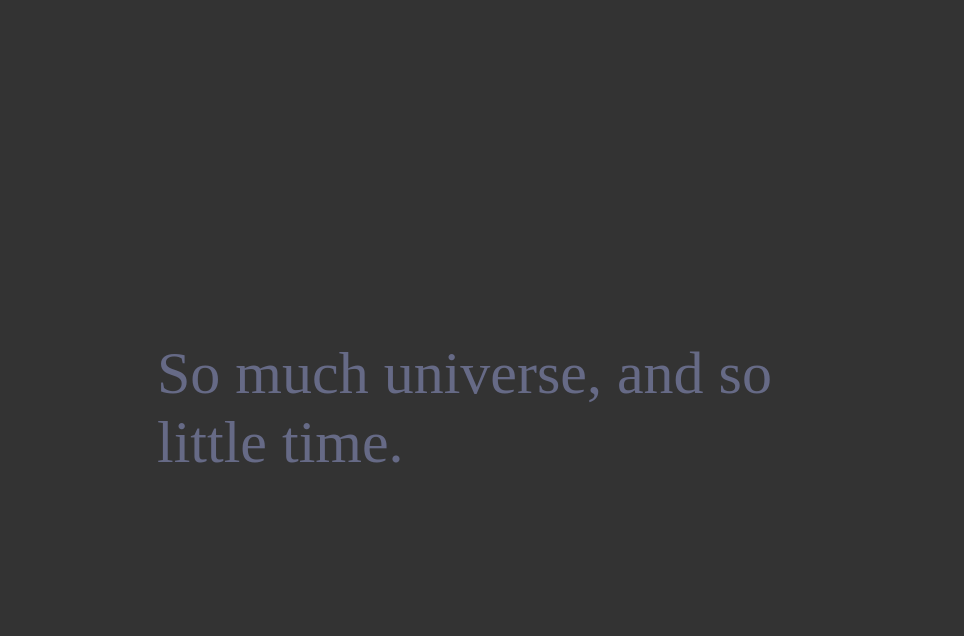
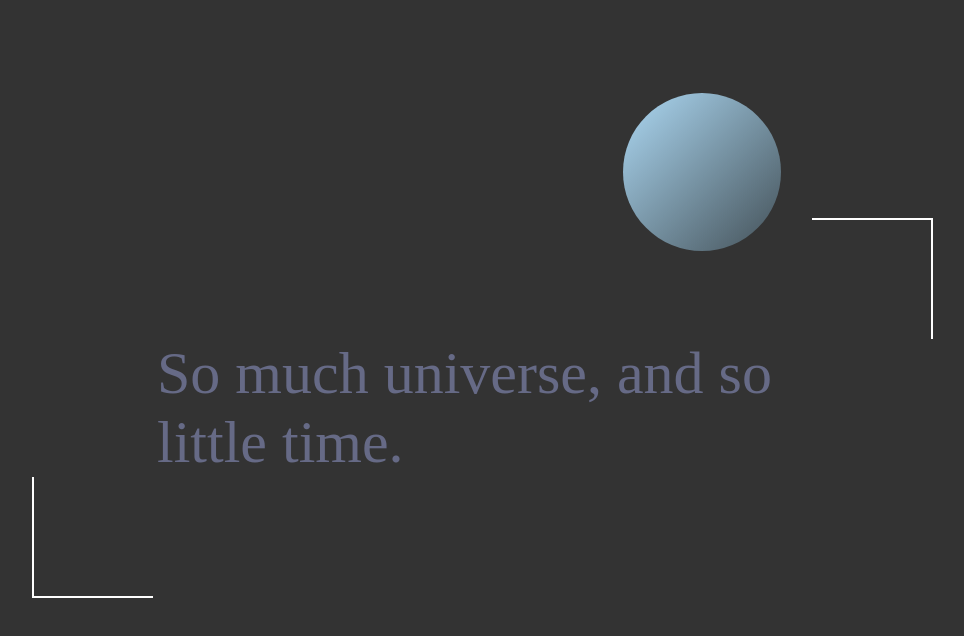
Before and after one commit to Teaah/quoteframe, a plain HTML site: page index.html in a window 1280 px wide. Shown: the whole page, without its empty margins (179-1143 px from the left). Drawn offline with Linux system fonts and the light colour scheme.

Commit message:
added base features

```diff
--- a/index.html
+++ b/index.html
@@ -3,10 +3,16 @@
     <link rel="stylesheet" type="text/css" href="styles.css">
 </head>
 <body>
+    <div class="star"></div>
+    <div class="planet"></div>
+
+    <div class="shapetr"></div>
     <div class="quote">
         <span>
         So much universe, and so little time.
     </span>
     </div>
+    <div class="shapebl"></div>
+
 </body>
 </html>
--- a/styles.css
+++ b/styles.css
@@ -6,4 +6,37 @@ body {
     left:50%;
     position: absolute;
     transform: translate(-50%, -50%);
+    display:inline-block;
 }
+
+
+
+.shapetr{
+
+    width: 119px;
+    height: 119px;
+    border-top: 2px solid white;
+    border-right: 2px solid white;
+    margin-left: 105%;
+}
+
+
+
+.shapebl{
+    float: left;
+    width: 119px;
+    height: 119px;
+    border-bottom: 2px solid white;
+    border-left: 2px solid white;
+    margin-left: -20%;
+}
+
+.planet {
+    position: relative;
+    width: 158px;
+    height: 158px;
+    background-image:linear-gradient(to bottom right, #ADD9F4, #435057);
+    border-radius: 50%;
+    float:right;
+    margin-top: -20%;
+}
```
